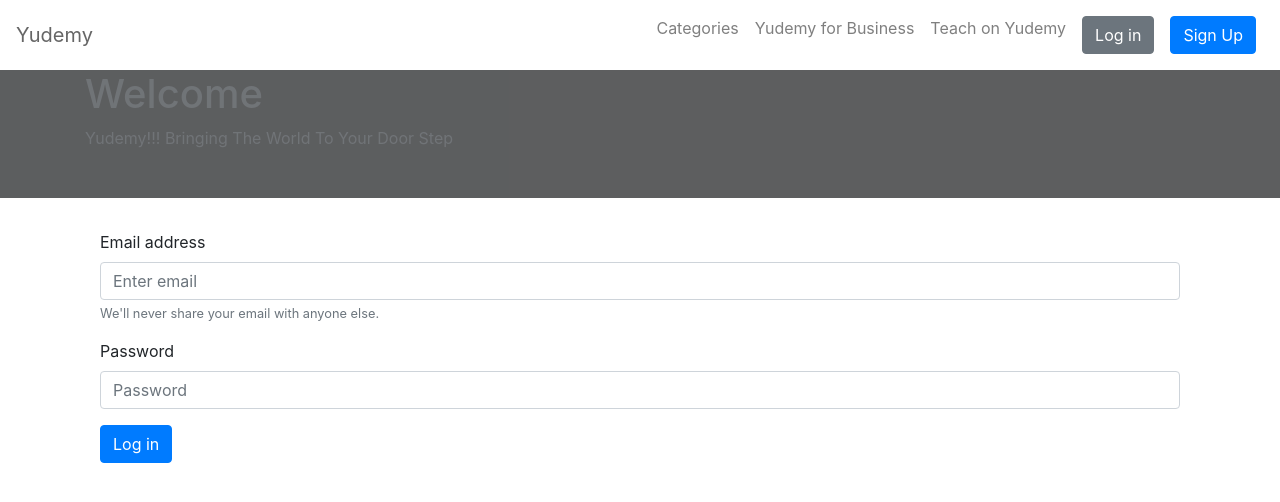
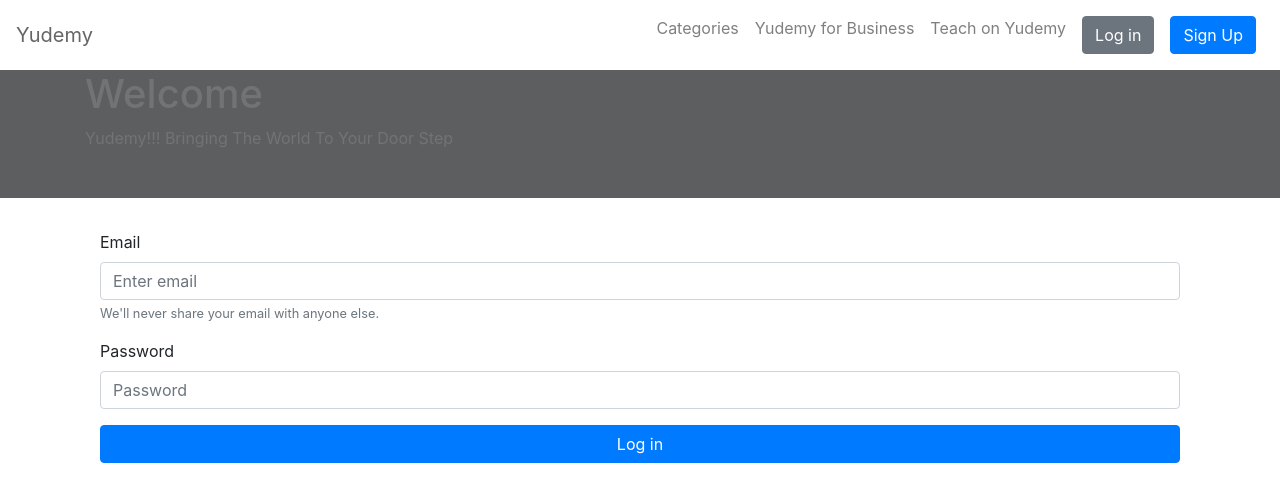
Before and after one commit to nuelscode/yudemy, a React (Create React App) app: page /login in a window 1280 px wide. Shown: the top 502 px of the page. Built offline with nearby package versions, Linux system fonts and the light colour scheme.

Commit message:
updated set state component in login and sign up

```diff
--- a/src/components/auth/LogIn.js
+++ b/src/components/auth/LogIn.js
@@ -3,26 +3,74 @@ import Form from 'react-bootstrap/Form';
 import Button from 'react-bootstrap/Button';
 import styled from 'styled-components';
 
+
 export class LogIn extends Component {
-    state = {
+        userData;
 
-    }
-    handleChange (e) {
-        console.log(e)
-    }
+        constructor(props) {
+            super(props);
+            this.onChangeEmail = this.onChangeEmail.bind(this);
+            this.onChangePhone = this.onChangePassword.bind(this);
+            this.onSubmit = this.onSubmit.bind(this);
 
-    handleSubmit (e) {
-        console.log(e)
-    }
+            this.state = {
+                email: '',
+                password: ''
+            }
+        }
+
+        // Form Values
+
+        onChangeEmail(e) {
+            this.setState({ email: e.target.value })
+        }
+
+        onChangePassword(e) {
+            this.setState({ password: e.target.value })
+        }
 
 
+        // React Life Cycle
+        componentDidMount() {
+            this.userData = JSON.parse(localStorage.getItem('user'));
+
+            if (localStorage.getItem('user')) {
+                this.setState({
+                    email: this.userData.email,
+                    password: this.userData.password
+                })
+            } else {
+                this.setState({
+                    email: '',
+                    password: ''
+                })
+            }
+        }
+
+        componentWillUpdate(nextProps, nextState) {
+            localStorage.setItem('user', JSON.stringify(nextState));
+        }
+
+        onSubmit(e) {
+            e.preventDefault()
+
+            this.setState({
+                email: '',
+                password: ''
+            })
+
+            console.log(this.state.props)
+        }
+
     render () {
+
         return (
-            <div className="container">
-            <Form>
-             <Form.Group controlId="formBasicEmail">
-              <Form.Label>Email address</Form.Label>
-              <Form.Control type="email" placeholder="Enter email" />
+
+        <div className="container">
+           <Form onSubmit={this.onSubmit}>
+             <Form.Group controlId="formBasicFirstName">
+              <Form.Label>Email</Form.Label>
+              <Form.Control type="email" placeholder="Enter email" value={this.state.email} onChange={this.onChangeEmail} />
               <Form.Text className="text-muted">
                  We'll never share your email with anyone else.
               </Form.Text>
@@ -30,120 +78,14 @@ export class LogIn extends Component {
 
             <Form.Group controlId="formBasicPassword">
              <Form.Label>Password</Form.Label>
-             <Form.Control type="password" placeholder="Password" />
+             <Form.Control type="password" placeholder="Password" value={this.state.password} onChange={this.onChangePassword} />
             </Form.Group>
-            <Button variant="primary" type="submit">
+            <Button type="submit" className="btn btn-primary btn-block">
              Log in
             </Button>
            </Form>
+        </div>
 
-            </div>
        )
    }
 }
-
-
-/*export const LogIn = props => {
-    const {
-        cancel,
-        errors,
-        submit,
-        submitButtonText,
-        elements,
-        passwordErrors,
-    } = props;
-
-    function handleSubmit (e) {
-        event.preventDefault();
-        submit();
-    }
-
-    function handleCancel (e) {
-        event.preventDefault();
-        cancel();
-    }
-
-    return (
-        <React.Fragment>
-            <ErrosDisplay errors= {erros} passwordErrors= {passwordErrors} />
-            <Form onSubmit={handleSubmit}>
-                {elements()}
-
-                <Button className="mr-1" variant="primary" type="submit">
-                    {submitButtonText}
-                </Button>
-                <Button className="mr-1" variant="secondary" onClick={handleCancel}>
-                    Cancel
-                </Button>
-            </Form>
-        </React.Fragment>
-    );
-};
-
-function ErrosDisplay({ errors, passwordErrors}) {
-    let errorsDisplay = null;
-
-    if (errors.lenght) {
-        errors.Display = (
-            <React.Fragment>
-                <ValidationLabel>Errors:</ValidationLabel>
-                <ValidationUl>
-                    {errors.map((error, i) => (
-                        <li key={i}>{error}</li>
-                    ))}
-                </ValidationUl>
-            </React.Fragment>
-        );
-    } else if (!passwordErrors) {
-        errorsDisplay = (
-            <React.Fragment>
-                <ValidationLabel>Errors:</ValidationLabel>
-        <ValidationUl>{<li>Password must match</li>}</ValidationUl>
-            </React.Fragment>
-        );
-    }
-    return errorsDisplay
-}
-
-const ValidationUl = styled.div`
-   color: red;
-   padding: 15px 0 40px 10px;
-`;
-
-const ValidationLabel = styled.h2`
-   color: #0069c0;
-   font-size: 28px;
-`;
-
-
-
-<LogIn
-             cancel={this.cancel}
-             errors={errors}
-             submit={this.submit}
-             passwordErrors={confirmed}
-             submitButtonText="Log in"
-             elements={() => (
-                 <React.Fragment>
-                     <Form.Group controlId="formBasicEmail">
-                         <Form.Control
-                           type="email"
-                           name="email"
-                           value={email}
-                           placeholder="name@gmail.com"
-                           onChange={this.change}
-                         />
-                     </Form.Group>
-
-                     <Form.Group controlId="formBasicPassword">
-                         <Form.Control
-                           type="password"
-                           name="password"
-                           value={password}
-                           placeholder="Password"
-                           onChange={this.change}
-                         />
-                     </Form.Group>
-                 </React.Fragment>
-             )}
-/> */
--- a/src/components/auth/SignUp.js
+++ b/src/components/auth/SignUp.js
@@ -48,10 +48,10 @@ export class SignUp extends Component {
 
             if (localStorage.getItem('user')) {
                 this.setState({
-                    firstName: this.userData.firstname,
-                    lastnName: this.userData.lastname,
+                    firstName: this.userData.firstName,
+                    lastnName: this.userData.lastName,
                     email: this.userData.email,
-                    password: this.userData.phone
+                    password: this.userData.password
                 })
             } else {
                 this.setState({
@@ -69,6 +69,14 @@ export class SignUp extends Component {
 
         onSubmit(e) {
             e.preventDefault()
+
+            this.setState({
+                firstName: '',
+                lastName: '',
+                email: '',
+                password: ''
+            })
+
             console.log(this.state.props)
         }
 
```
